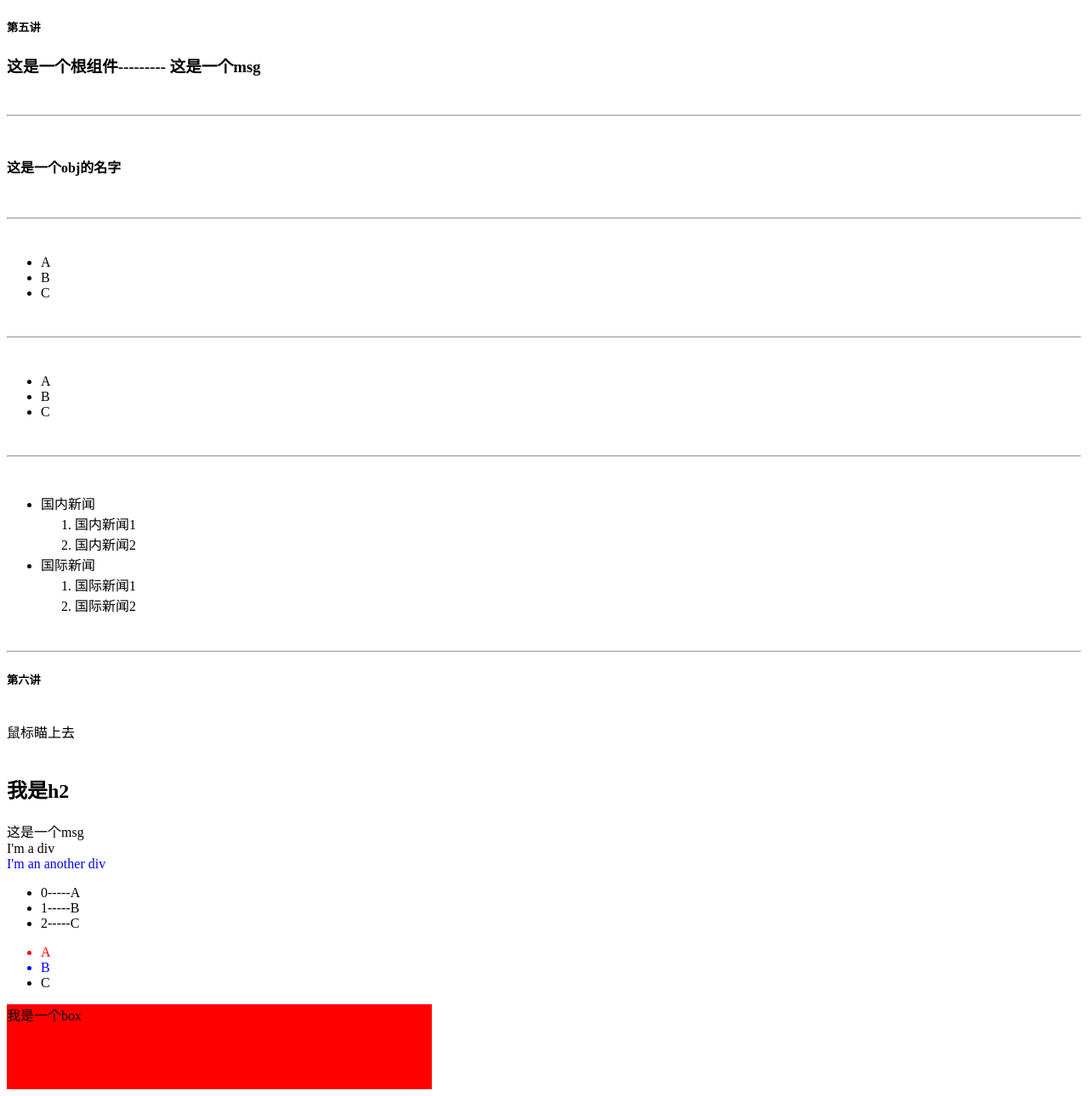
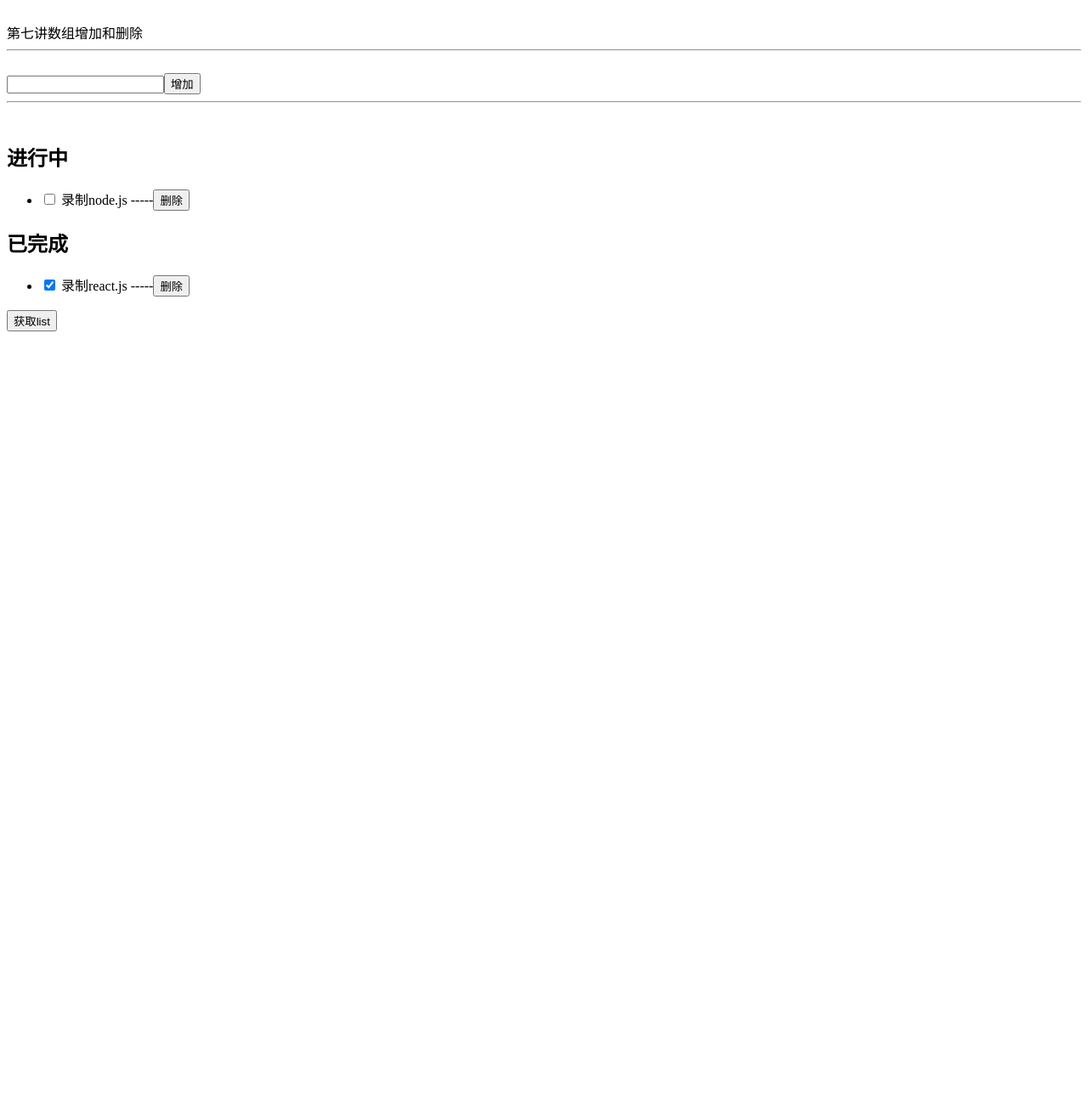
Before and after one commit to JiangYuan2899/vuetest, a Vue app: page / in a window 1280 px wide. Shown: the whole page at 85% size. After the commit the page ends 800 px from the top, so only its background shows below. Built offline with nearby package versions, Linux system fonts and the light colour scheme.

Commit message:
第7和8讲

```diff
--- a/src/App.vue
+++ b/src/App.vue
@@ -1,129 +1,83 @@
 <template>
-   <div id="app" class="hello">
-   <h5>第五讲</h5>
-      <h3>这是一个根组件---------  {{msg}}</h3>
+
+	<div id='app'>
+	<br>
+	第七讲数组增加和删除
+	<hr>
+	</hr>
+	</br>
+			<input type="text" v-model='todo' @keydown ='doAdd($event)'>
+			<button @click='doAdd()'>增加</button>
+
 			<br>
 			<hr>
 			</hr>
 			</br>
-      <h4>{{obj.name}}</h4>
-        <br>
-          <hr>
-          </hr>
-        </br>
+			<h2>进行中</h2>
 				<ul>
-        <li v-for="item in list">
-          {{item}}
+					<li v-for='(item,key) in list' v-if='!item.checked'>
+					<input type="checkbox" v-model='item.checked'>	{{item.title}} -----<button @click='doDele(key)'>删除
+					</button>
 					</li>
 				</ul>
-        <br>
-          <hr>
-          </hr>
-        </br>
+				<h2>已完成</h2>
 				<ul>
-        <li v-for="item in list1">
-          {{item.message}}
+					<li v-for='(item,key) in list' v-if='item.checked'>
+					<input type="checkbox" v-model='item.checked'>	{{item.title}} -----<button @click='doDele(key)'>删除
+					</button>
 					</li>
 				</ul>
-        <br>
-          <hr>
-          </hr>
-        </br>
-      <ul>
-        <li v-for="item in list2">
-          {{item.cate}}
-          <ol>
-            <li v-for="news in item.list">
-            {{news.title}}
-            </li>
-          </ol>
-        </li>
-      </ul>
-       <br>
-          <hr>
-          <h5>第六讲</h5>
-          </hr>
-        </br>
-      <div :title="parentMessage">鼠标瞄上去</div>
-     <img :src="url" >
-     <!--绑定HTML-->
-      <div v-html="h"> </div>
-      <!--绑定数据另一种方式-->
-      <div v-text='msg'></div>
-      <!--v-bind:class :class的使用-->
-       <div v-bind:class="{'red':flag}">I'm  a div </div>
-      <div :class="{'red':flag,'blue':!flag}">I'm an another div </div>
-      <!-- 循环数据 并显示出索引值-->
-      <ul>
-        <li v-for="(item,key) in list">
-          {{key}}-----{{item}}
-        </li>
-      </ul>
-      <!-- 循环数据 第一个数据高亮索引值是从0开始的 red和bule不用加引号-->
-      <ul>
-        <li v-for="(item,key) in list" :class="{red:key==0,blue:key==1}">{{item}}</li>
-      </ul>
-      <!--绑定样式v-bind:style :style的使用 单引号和双引号效果是一样的？？？-->
-      <div class="box" v-bind:style="{'width':boxWidth+'PX'}">
-      我是一个box
-      </div>
-      </div>
+				<!-- <h2 v-if='ok'>这是一个yes</h2>
+				<h2 v-if='!ok'>这是一个no</h2> -->
+				<button @click='getlist()'>获取list </button>
 	</div>
 </template>
+<script>
 
-<script>
-export default {
-  name: "App",
-  data  () {
+
+	export default{
+		data(){
 			return {
-      msg: '这是一个msg',
-      obj:{
-        name:"这是一个obj的名字"
-      },
-      parentMessage: '么么哒',
-      url:'',
-      h:'<h2>我是h2</h2>',
-      flag:false,
-      boxWidth:500,
-      list:["A",'B','C'],
-      list1:[
-          {message:'A'},
-          {message:'B'},
-          {message:'C'},
-      ],
-      list2:[
+			ok:false,
+			todo:'',
+			list:[
 				{
-          "cate":"国内新闻",
-          "list":[
+					title:'录制node.js',
+					checked:false,
 
-                {'title':'国内新闻1'},
-                {'title':'国内新闻2'}
-          ],
 				},
 				{
-          "cate":"国际新闻",
-          "list":[
-              {'title':'国际新闻1'},
-              {'title':'国际新闻2'}
-
+					title:'录制react.js',
+					checked:true,
+				},
 			]
 			}
-      ]
+		},
+	methods:{
+		doAdd(e){
+			console.log(e.keyCode )
+			if(e.keyCode==13){
+			// alert('增加');
+			//1、获取文本框输入的值 2、把文本框的值push到list里面
+			this.list.push(
+				{
+					title:this.todo,
+					checked:false,
+				});
+			this.todo='';
+			}
+		},
+		doDele(key){
+			//js里面 操作数组的方法
+			this.list.splice(key,1);
+		},
+		getlist(){
+			console.log(this.list)
 		}
 	}
 }
+
 </script>
+<style>
 
-<style>
-  .red{
-    color: red
-  }
-  .blue{
-    color: blue
-  }
-  .box{
-    height: 100px;
-    width: 100px;
-    background: red;
-  }
 </style>
```
Lines whose indentation alone changed are shown as unchanged.
